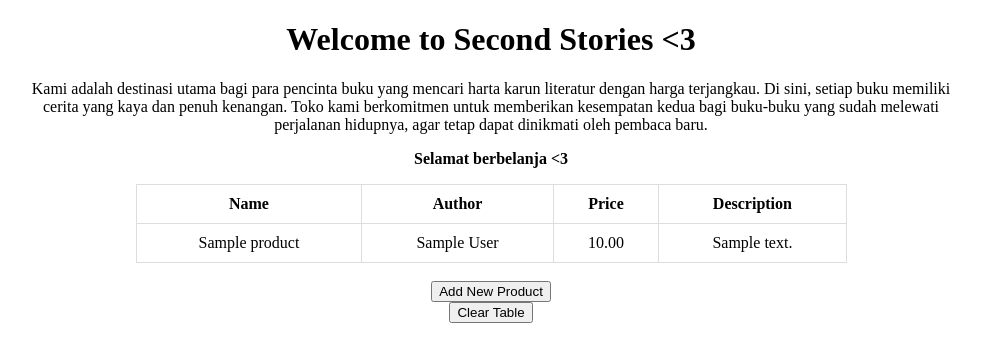
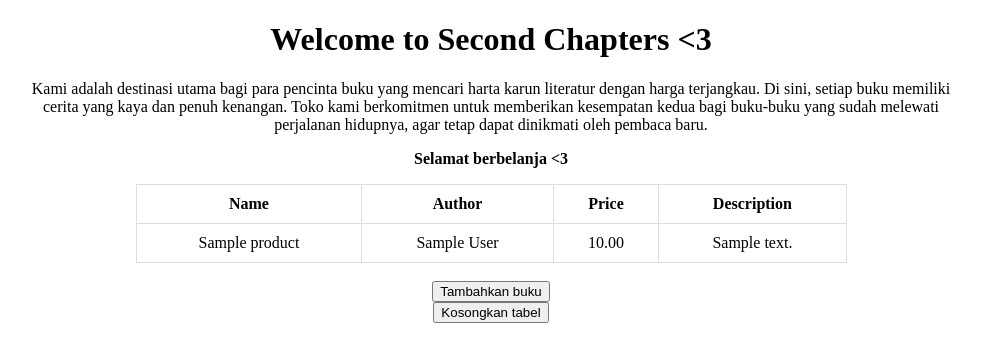
Before and after one commit to mansizsultan/pre-loved-books, a Django app: page / in a window 1280 px wide. Shown: the top 362 px of the page, without its empty margins (149-1130 px from the left). Run offline with Django 5.2, Linux system fonts and the light colour scheme; tables that the repository leaves empty hold one stand-in row (values such as "Sample post").

Commit message:
FIX some minor problems

```diff
--- a/main/templates/create_product.html
+++ b/main/templates/create_product.html
@@ -1,7 +1,7 @@
 {% extends 'base.html' %}
 
 {% block content %}
-<h1>Add New Product</h1>
+<h1>Tambahkan buku</h1>
 
 <form method="POST">
   {% csrf_token %}
@@ -10,7 +10,7 @@
     <tr>
       <td></td>
       <td>
-        <input type="submit" value="Add Product" />
+        <input type="submit" value="Masukkan" />
       </td>
     </tr>
   </table>
--- a/main/templates/main.html
+++ b/main/templates/main.html
@@ -26,11 +26,11 @@
       }
 
     </style>
-    <title>Second Stories<3</title>
+    <title>Second Chapters<3</title>
   </head>
   <body>
     <div id="center">
-      <h1>Welcome to Second Stories <3</h1>
+      <h1>Welcome to Second Chapters <3</h1>
       <p>{{ author }}</p>
       <p><b>{{ description }} <3</b></p>
     </div>
@@ -38,7 +38,7 @@
     <div id="center">
       {% if not products %}
 
-      <p>Belum product yang lain pada pre-loved-books.</p>
+      <p>Yahh.. Belum ada buku yang lagi dijual nih</p>
       {% else %}
       <table>
         <tr>
@@ -48,7 +48,7 @@
           <th>Description</th>
         </tr>
 
-        {% comment %} Berikut cara memperlihatkan data mood di bawah baris ini
+        {% comment %} Berikut cara memperlihatkan data buku di bawah baris ini
         {%endcomment %} {% for product in products %}
         <tr>
           <td>{{product.name}}</td>
@@ -63,12 +63,12 @@
       <br />
 
       <a href="{% url 'main:create_product' %}">
-        <button>Add New Product</button>
+        <button>Tambahkan buku</button>
       </a>
 
       <form action="{% url 'main:clear_table' %}" method="post">
         {% csrf_token %}
-        <button type="submit">Clear Table</button>
+        <button type="submit">Kosongkan tabel</button>
       </form>
     </div>
   </body>
```
Also changed, not shown: README.md.
